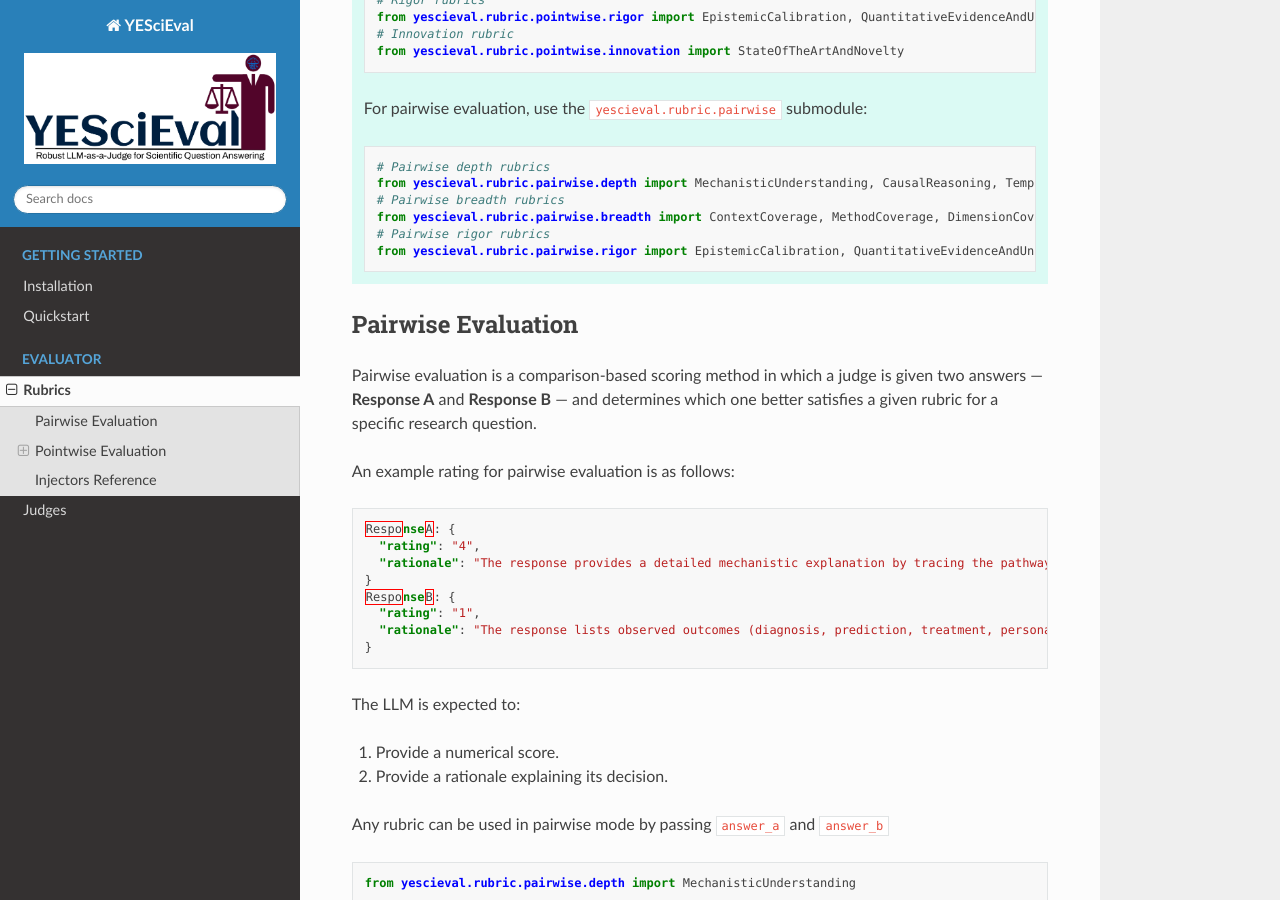
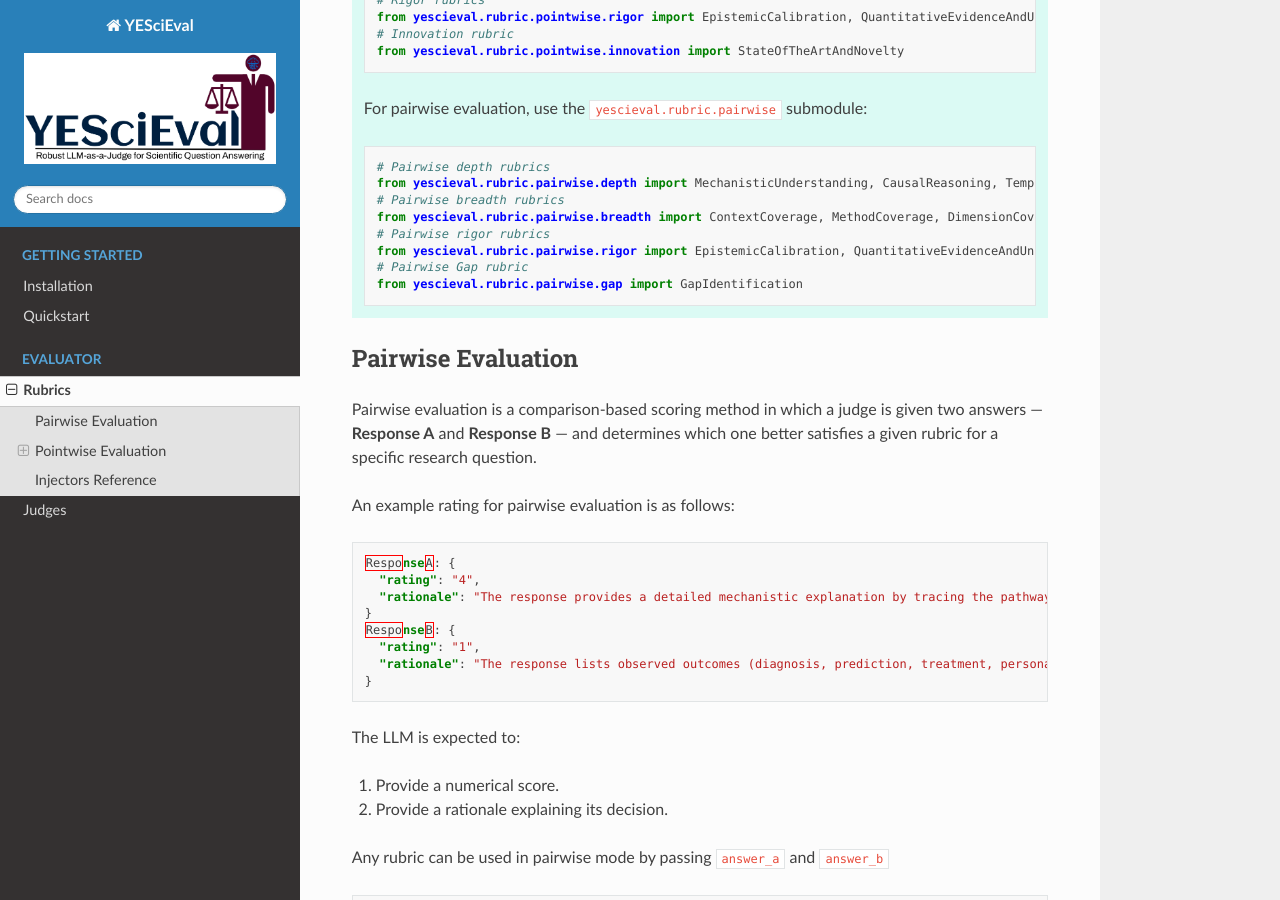
Before and after one commit to sciknoworg/YESciEval, a Sphinx documentation site: the page built from docs/source/rubrics.rst, in a window 1280 px wide and 900 px high, scrolled down 738 px. Built offline with Sphinx 7.4.7 and the Read the Docs theme 3.1.0, drawn with Linux system fonts in a browser that asks for light colours; pages that are not in the unit, such as notebooks, are missing from menus; some of the changed text lies outside the part shown.

Commit message:
📝 added documentation for the dimension - gap

```diff
--- a/docs/source/rubrics.rst
+++ b/docs/source/rubrics.rst
@@ -45,6 +45,8 @@
         from yescieval.rubric.pairwise.breadth import ContextCoverage, MethodCoverage, DimensionCoverage, ScaleCoverage, ScopeCoverage
         # Pairwise rigor rubrics
         from yescieval.rubric.pairwise.rigor import EpistemicCalibration, QuantitativeEvidenceAndUncertainty, ExplicitUncertainty
+        # Pairwise Gap rubric
+        from yescieval.rubric.pairwise.gap import GapIdentification
 
 
 Pairwise Evaluation
@@ -471,9 +473,7 @@
        terms like "research gap" or "understudied"?
 
 
-
-
-.. tab:: Basic Usage
+.. tab:: Pointwise Usage
 
   .. code-block:: python
 
@@ -484,6 +484,19 @@
 
      print(instruction)
      print(rubric.name)
+
+.. tab:: Pairwise Usage
+
+  .. code-block:: python
+
+     from yescieval.rubric.pairwise.gap import GapIdentification
+
+     rubric      = GapIdentification(papers=papers, question=question, answer_a=answer_a, answer_b=answer_b)
+     instruction = rubric.instruct()
+
+     print(instruction)
+     print(rubric.name)
+
 
 .. tab:: Usage with Example and Vocabulary Injectors
 
```
Also changed, not shown: README.md (+2 -0 lines).
